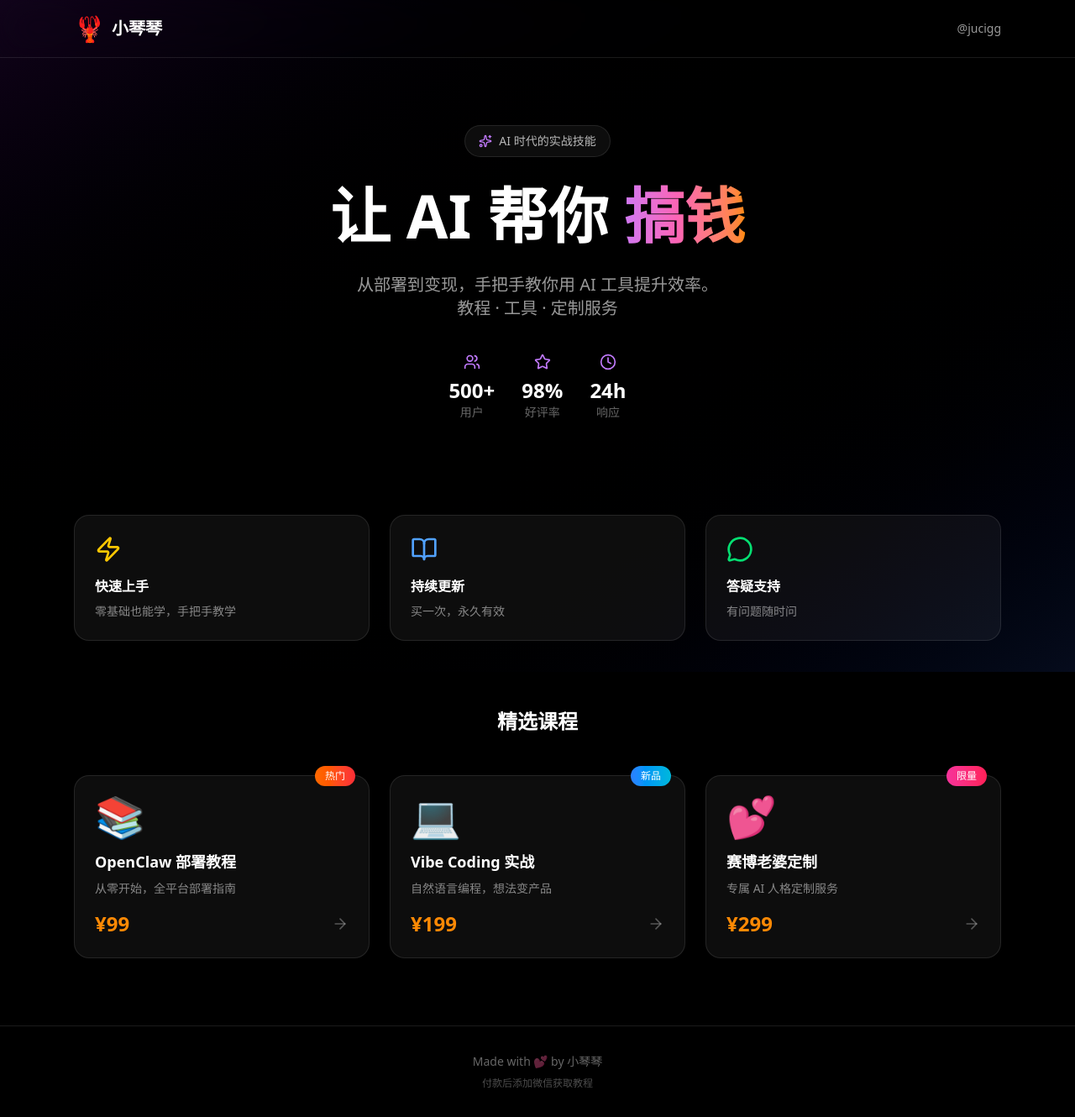
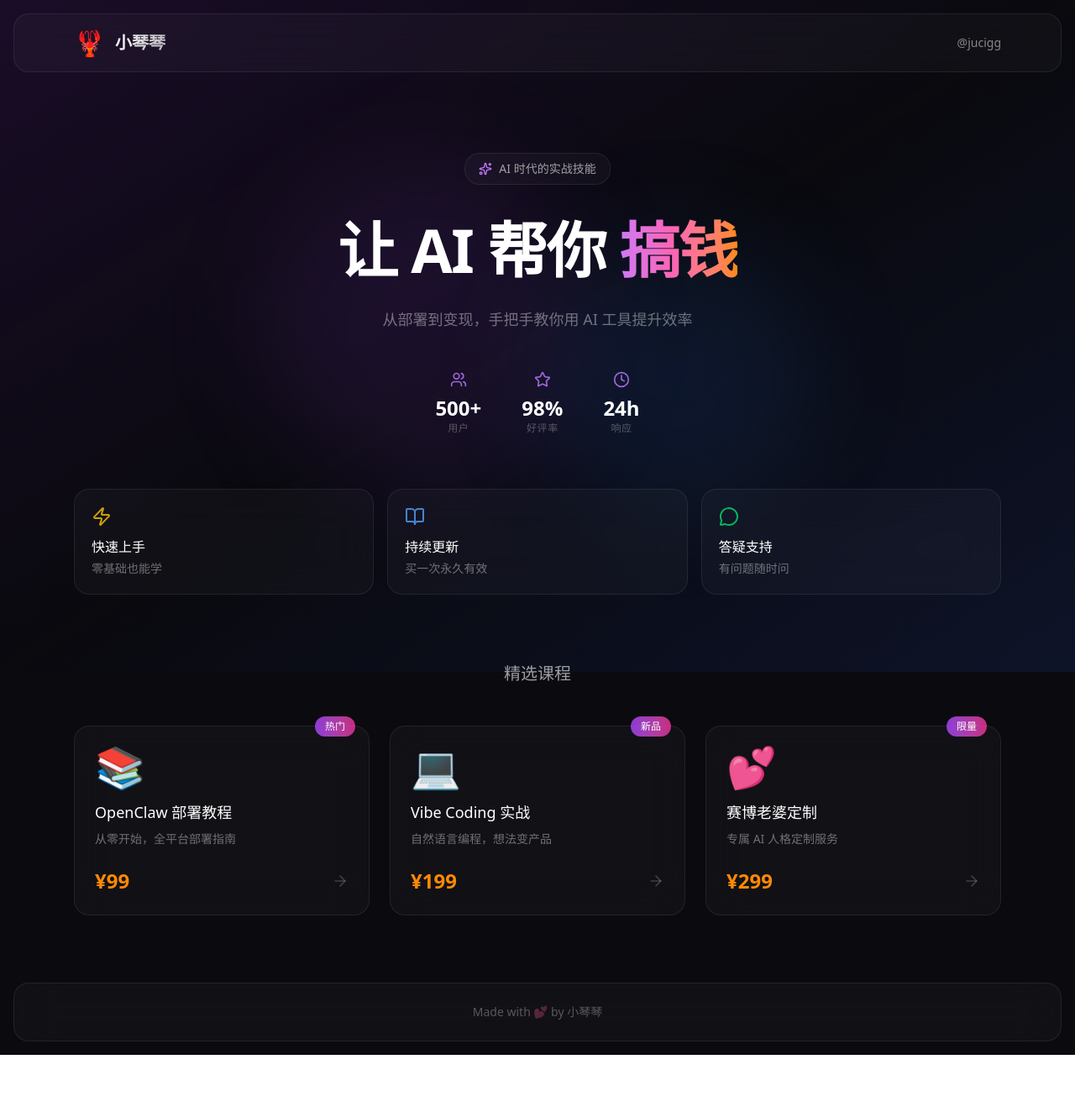
Before and after one commit to yin-123456/skill-store, a Next.js app: page /skill-store/ in a window 1280 px wide. Shown: the whole page at 84% size. After the commit the page ends 1256 px from the top, so only its background shows below. Built offline with nearby package versions, Linux system fonts and the light colour scheme.

Commit message:
Liquid glass morphism UI design

```diff
--- a/src/app/page.tsx
+++ b/src/app/page.tsx
@@ -1,6 +1,5 @@
 "use client";
 
-import { useState } from "react";
 import { motion } from "framer-motion";
 import { Sparkles, Zap, BookOpen, MessageCircle, ArrowRight, Star, Users, Clock } from "lucide-react";
 import Link from "next/link";
@@ -13,7 +12,6 @@ const skills = [
     icon: "📚",
     price: 99,
     tag: "热门",
-    color: "from-orange-500 to-red-500",
   },
   {
     id: 2,
@@ -22,7 +20,6 @@ const skills = [
     icon: "💻",
     price: 199,
     tag: "新品",
-    color: "from-blue-500 to-cyan-500",
   },
   {
     id: 6,
@@ -31,7 +28,6 @@ const skills = [
     icon: "💕",
     price: 299,
     tag: "限量",
-    color: "from-pink-500 to-rose-500",
   },
 ];
 
@@ -41,56 +37,74 @@ const stats = [
   { icon: Clock, label: "响应", value: "24h" },
 ];
 
+// 液态玻璃卡片样式
+const glassCard = "backdrop-blur-xl bg-white/[0.03] border border-white/[0.08] rounded-2xl";
+const glassHover = "hover:bg-white/[0.06] hover:border-white/[0.15] hover:scale-[1.04] hover:shadow-2xl hover:shadow-purple-500/10";
+const springTransition = { type: "spring", stiffness: 400, damping: 25 };
+
 export default function Home() {
   return (
-    <div className="min-h-screen bg-black text-white overflow-hidden">
-      {/* 背景效果 */}
-      <div className="fixed inset-0 bg-gradient-to-br from-purple-900/20 via-black to-blue-900/20" />
-      <div className="fixed inset-0 bg-[radial-gradient(ellipse_at_top,_var(--tw-gradient-stops))] from-purple-600/10 via-transparent to-transparent" />
+    <div className="min-h-screen bg-[#0a0a0f] text-white overflow-hidden">
+      {/* 多层景深背景 */}
+      <div className="fixed inset-0 bg-gradient-to-br from-purple-900/20 via-transparent to-blue-900/20" />
+      <div className="fixed inset-0 bg-[radial-gradient(ellipse_at_top,_var(--tw-gradient-stops))] from-purple-600/8 via-transparent to-transparent" />
+      <div className="fixed top-1/4 left-1/4 w-96 h-96 bg-purple-500/10 rounded-full blur-3xl" />
+      <div className="fixed bottom-1/4 right-1/4 w-80 h-80 bg-blue-500/10 rounded-full blur-3xl" />
 
-      {/* Header */}
-      <header className="relative z-50 border-b border-white/10 backdrop-blur-xl">
+      {/* Header - 液态玻璃 */}
+      <header className={`relative z-50 ${glassCard} mx-4 mt-4 rounded-2xl`}>
         <div className="max-w-6xl mx-auto px-6 py-4 flex items-center justify-between">
-          <div className="flex items-center gap-2">
+          <div className="flex items-center gap-3">
             <span className="text-3xl">🦞</span>
-            <span className="text-xl font-bold">小琴琴</span>
+            <span className="text-xl font-semibold bg-gradient-to-r from-white to-white/70 bg-clip-text text-transparent">小琴琴</span>
           </div>
-          <a href="https://x.com/jucigg" target="_blank" className="text-sm text-white/60 hover:text-white">
+          <a href="https://x.com/jucigg" target="_blank" className="text-sm text-white/50 hover:text-white transition-colors">
             @jucigg
           </a>
         </div>
       </header>
 
       {/* Hero */}
-      <section className="relative z-10 max-w-6xl mx-auto px-6 pt-20 pb-16">
+      <section className="relative z-10 max-w-6xl mx-auto px-6 pt-24 pb-16">
         <motion.div
-          initial={{ opacity: 0, y: 20 }}
+          initial={{ opacity: 0, y: 30 }}
           animate={{ opacity: 1, y: 0 }}
+          transition={{ duration: 0.6 }}
           className="text-center"
         >
-          <div className="inline-flex items-center gap-2 px-4 py-2 rounded-full bg-white/5 border border-white/10 mb-6">
+          <motion.div
+            initial={{ opacity: 0, scale: 0.9 }}
+            animate={{ opacity: 1, scale: 1 }}
+            transition={{ delay: 0.2 }}
+            className={`inline-flex items-center gap-2 px-4 py-2 ${glassCard} mb-8`}
+          >
             <Sparkles className="w-4 h-4 text-purple-400" />
-            <span className="text-sm text-white/70">AI 时代的实战技能</span>
-          </div>
+            <span className="text-sm text-white/60">AI 时代的实战技能</span>
+          </motion.div>
 
-          <h1 className="text-5xl md:text-7xl font-bold mb-6 leading-tight">
+          <h1 className="text-5xl md:text-7xl font-bold mb-6 leading-tight tracking-tight">
             让 AI 帮你
             <span className="bg-gradient-to-r from-purple-400 via-pink-400 to-orange-400 bg-clip-text text-transparent"> 搞钱</span>
           </h1>
 
-          <p className="text-xl text-white/60 max-w-2xl mx-auto mb-10">
-            从部署到变现，手把手教你用 AI 工具提升效率。<br/>
-            教程 · 工具 · 定制服务
+          <p className="text-lg text-white/40 max-w-xl mx-auto mb-12">
+            从部署到变现，手把手教你用 AI 工具提升效率
           </p>
 
           {/* Stats */}
-          <div className="flex justify-center gap-8 mb-12">
+          <div className="flex justify-center gap-12">
             {stats.map((stat, i) => (
-              <div key={i} className="text-center">
-                <stat.icon className="w-5 h-5 mx-auto mb-2 text-purple-400" />
-                <div className="text-2xl font-bold">{stat.value}</div>
-                <div className="text-sm text-white/40">{stat.label}</div>
-              </div>
+              <motion.div
+                key={i}
+                initial={{ opacity: 0, y: 20 }}
+                animate={{ opacity: 1, y: 0 }}
+                transition={{ delay: 0.4 + i * 0.1 }}
+                className="text-center"
+              >
+                <stat.icon className="w-5 h-5 mx-auto mb-2 text-purple-400/80" />
+                <div className="text-2xl font-semibold">{stat.value}</div>
+                <div className="text-xs text-white/30 uppercase tracking-wider">{stat.label}</div>
+              </motion.div>
             ))}
           </div>
         </motion.div>
@@ -98,52 +112,48 @@ export default function Home() {
 
       {/* Features */}
       <section className="relative z-10 max-w-6xl mx-auto px-6 pb-20">
-        <div className="grid md:grid-cols-3 gap-6">
-          <div className="bg-white/5 border border-white/10 rounded-2xl p-6">
-            <Zap className="w-8 h-8 text-yellow-400 mb-4" />
-            <h3 className="font-semibold mb-2">快速上手</h3>
-            <p className="text-sm text-white/50">零基础也能学，手把手教学</p>
-          </div>
-          <div className="bg-white/5 border border-white/10 rounded-2xl p-6">
-            <BookOpen className="w-8 h-8 text-blue-400 mb-4" />
-            <h3 className="font-semibold mb-2">持续更新</h3>
-            <p className="text-sm text-white/50">买一次，永久有效</p>
-          </div>
-          <div className="bg-white/5 border border-white/10 rounded-2xl p-6">
-            <MessageCircle className="w-8 h-8 text-green-400 mb-4" />
-            <h3 className="font-semibold mb-2">答疑支持</h3>
-            <p className="text-sm text-white/50">有问题随时问</p>
-          </div>
+        <div className="grid md:grid-cols-3 gap-4">
+          {[
+            { icon: Zap, title: "快速上手", desc: "零基础也能学", color: "text-yellow-400" },
+            { icon: BookOpen, title: "持续更新", desc: "买一次永久有效", color: "text-blue-400" },
+            { icon: MessageCircle, title: "答疑支持", desc: "有问题随时问", color: "text-green-400" },
+          ].map((f, i) => (
+            <motion.div
+              key={i}
+              initial={{ opacity: 0 }}
+              animate={{ opacity: 1 }}
+              transition={{ delay: 0.8 + i * 0.1 }}
+              className={`${glassCard} p-5`}
+            >
+              <f.icon className={`w-6 h-6 ${f.color} mb-3 opacity-80`} />
+              <h3 className="font-medium mb-1">{f.title}</h3>
+              <p className="text-sm text-white/40">{f.desc}</p>
+            </motion.div>
+          ))}
         </div>
       </section>
       <section className="relative z-10 max-w-6xl mx-auto px-6 pb-20">
-        <h2 className="text-2xl font-bold text-center mb-12">精选课程</h2>
+        <h2 className="text-xl font-medium text-center mb-12 text-white/60">精选课程</h2>
         <div className="grid md:grid-cols-3 gap-6">
           {skills.map((skill, i) => (
             <motion.div
               key={skill.id}
-              initial={{ opacity: 0, y: 20 }}
+              initial={{ opacity: 0, y: 30 }}
               animate={{ opacity: 1, y: 0 }}
-              transition={{ delay: i * 0.1 }}
+              transition={{ delay: 0.5 + i * 0.1, type: "spring", stiffness: 400, damping: 25 }}
+              whileHover={{ scale: 1.04 }}
             >
               <Link href={`/skill-store/product/${skill.id}`}>
-                <div className="group relative bg-white/5 border border-white/10 rounded-2xl p-6 hover:border-purple-500/50 transition-all hover:bg-white/[0.07]">
-                  {/* Tag */}
-                  <div className={`absolute -top-3 right-4 px-3 py-1 rounded-full text-xs font-medium bg-gradient-to-r ${skill.color} text-white`}>
+                <div className={`group relative ${glassCard} ${glassHover} p-6 transition-all duration-[220ms] cursor-pointer`}>
+                  <div className="absolute -top-3 right-4 px-3 py-1 rounded-full text-xs font-medium bg-gradient-to-r from-purple-500/80 to-pink-500/80 text-white backdrop-blur-sm">
                     {skill.tag}
                   </div>
-
-                  {/* Icon */}
                   <div className="text-5xl mb-4">{skill.icon}</div>
-
-                  {/* Content */}
-                  <h3 className="text-lg font-semibold mb-2">{skill.name}</h3>
-                  <p className="text-sm text-white/50 mb-4">{skill.description}</p>
-
-                  {/* Price */}
+                  <h3 className="text-lg font-medium mb-2">{skill.name}</h3>
+                  <p className="text-sm text-white/40 mb-6">{skill.description}</p>
                   <div className="flex items-center justify-between">
-                    <span className="text-2xl font-bold text-orange-400">¥{skill.price}</span>
-                    <ArrowRight className="w-5 h-5 text-white/30 group-hover:text-purple-400 transition-colors" />
+                    <span className="text-2xl font-semibold text-orange-400">¥{skill.price}</span>
+                    <ArrowRight className="w-5 h-5 text-white/20 group-hover:text-purple-400 group-hover:translate-x-1 transition-all" />
                   </div>
                 </div>
               </Link>
@@ -153,10 +163,9 @@ export default function Home() {
       </section>
 
       {/* Footer */}
-      <footer className="relative z-10 border-t border-white/10 py-8">
-        <div className="max-w-6xl mx-auto px-6 text-center">
-          <p className="text-white/40 text-sm">Made with 💕 by 小琴琴</p>
-          <p className="text-white/30 text-xs mt-2">付款后添加微信获取教程</p>
+      <footer className={`relative z-10 ${glassCard} mx-4 mb-4 py-6`}>
+        <div className="text-center">
+          <p className="text-white/30 text-sm">Made with 💕 by 小琴琴</p>
         </div>
       </footer>
     </div>
```
